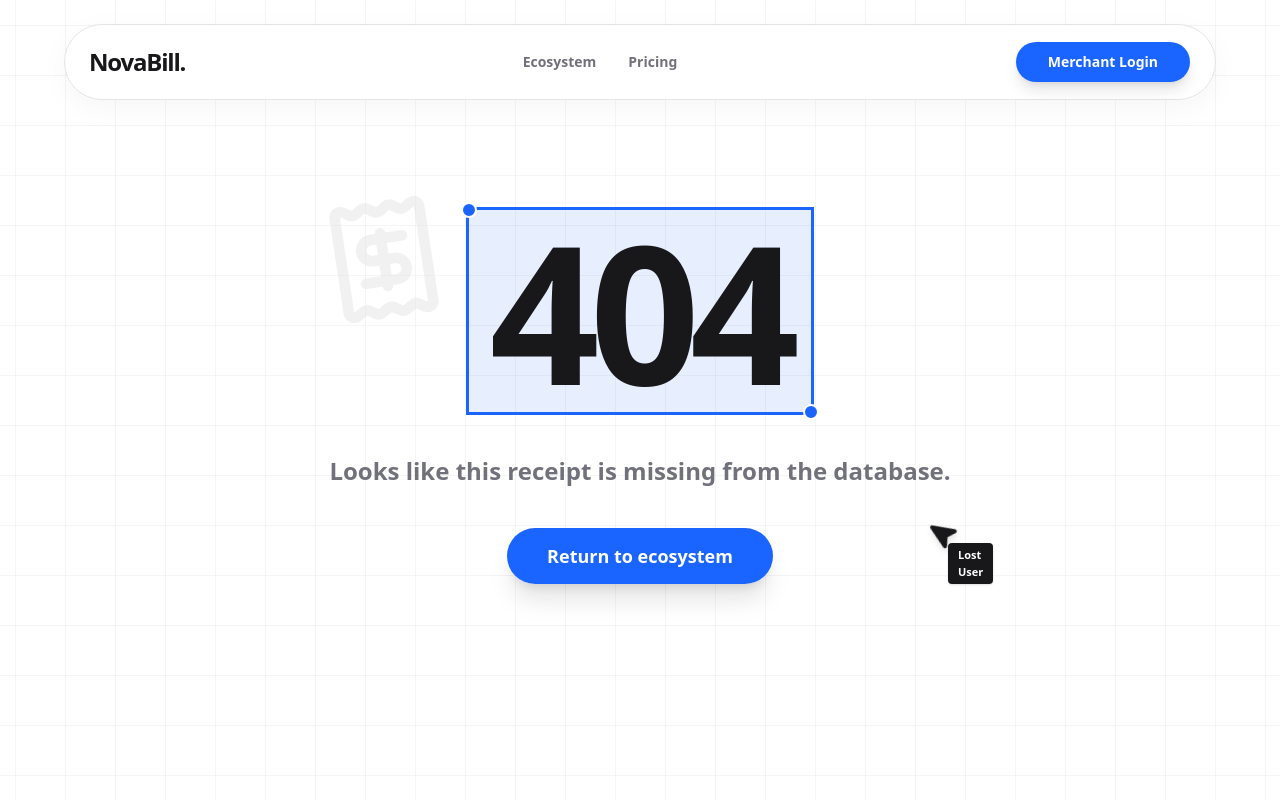
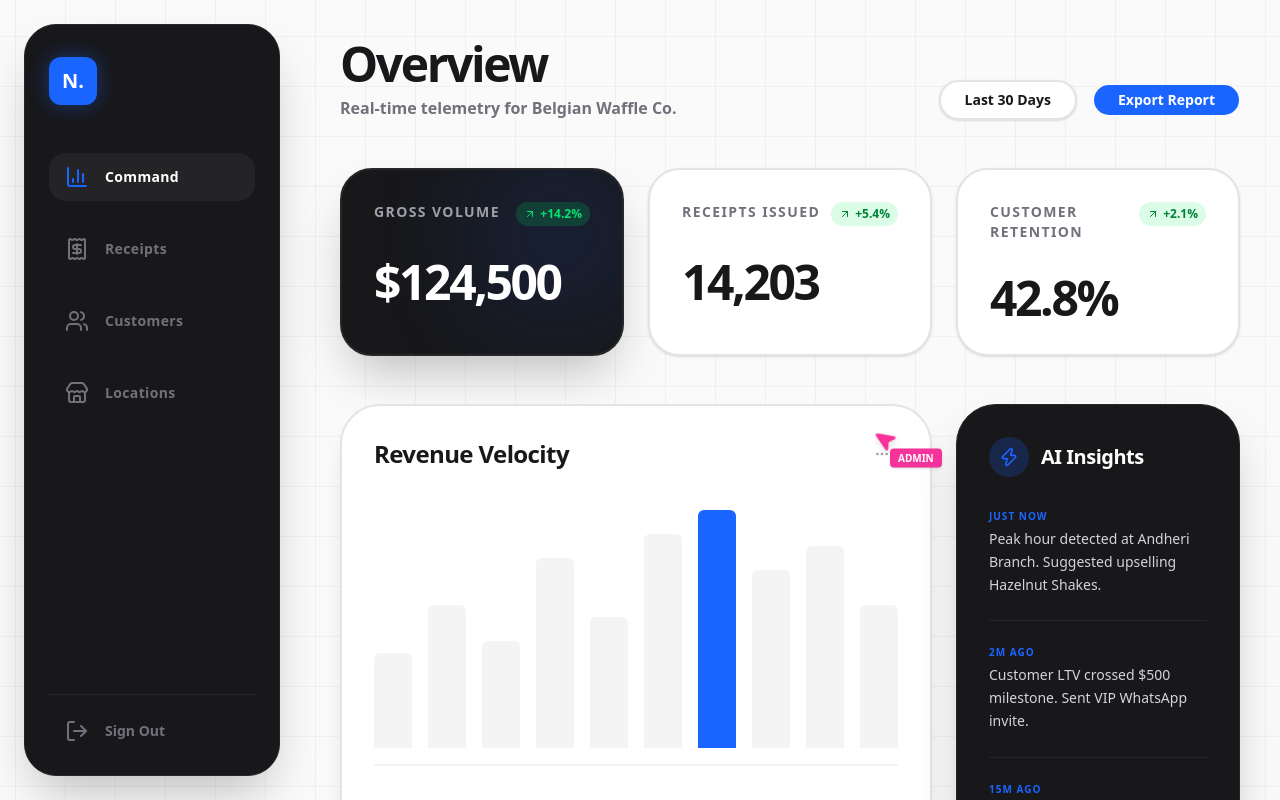
Before and after one commit to itznik/NovaBill, a Next.js app in the folder novabill/: page /admin in a window 1280 px wide. Before the commit this address had no page. Shown: the top 800 px of the page. Built offline with nearby package versions, Linux system fonts and the light colour scheme.

Commit message:
Create page.tsx

```diff
--- /dev/null
+++ b/novabill/src/app/admin/page.tsx
@@ -0,0 +1,108 @@
+'use client';
+
+import { motion } from 'framer-motion';
+import { ArrowUpRight, MousePointer2, Zap, MoreHorizontal } from 'lucide-react';
+import { Button } from '@/components/ui/button';
+
+export default function AdminDashboard() {
+  return (
+    <div className="max-w-6xl mx-auto pb-20">
+
+      {/* Header */}
+      <header className="flex justify-between items-end mb-12">
+        <div>
+          <h1 className="text-5xl font-extrabold tracking-tighter text-zinc-900 leading-none">
+            Overview
+          </h1>
+          <p className="text-zinc-500 font-bold mt-2">Real-time telemetry for Belgian Waffle Co.</p>
+        </div>
+        <div className="hidden md:flex items-center gap-4">
+          <div className="bg-white border-2 border-zinc-200 rounded-full px-6 py-2 text-sm font-bold text-zinc-900 shadow-sm">
+            Last 30 Days
+          </div>
+          <Button className="rounded-full bg-[#1a65ff] hover:bg-blue-700 text-white font-bold px-6 py-2">
+            Export Report
+          </Button>
+        </div>
+      </header>
+
+      {/* KPI Cards */}
+      <div className="grid grid-cols-1 md:grid-cols-3 gap-6 mb-12">
+        {[
+          { label: 'Gross Volume', value: '$124,500', trend: '+14.2%', active: true },
+          { label: 'Receipts Issued', value: '14,203', trend: '+5.4%' },
+          { label: 'Customer Retention', value: '42.8%', trend: '+2.1%' },
+        ].map((kpi, i) => (
+          <motion.div
+            key={i} initial={{ opacity: 0, y: 20 }} animate={{ opacity: 1, y: 0 }} transition={{ delay: i * 0.1 }}
+            className={`p-8 rounded-[2rem] border-2 relative overflow-hidden group ${kpi.active ? 'bg-zinc-900 border-zinc-800 text-white shadow-2xl' : 'bg-white border-zinc-200 shadow-sm hover:border-zinc-300'}`}
+          >
+            {kpi.active && <div className="absolute top-0 right-0 w-32 h-32 bg-[#1a65ff] opacity-20 blur-3xl"></div>}
+
+            <div className="flex justify-between items-start mb-8 relative z-10">
+              <div className={`text-sm font-bold uppercase tracking-widest ${kpi.active ? 'text-zinc-400' : 'text-zinc-500'}`}>{kpi.label}</div>
+              <div className={`flex items-center gap-1 text-xs font-bold px-2 py-1 rounded-full ${kpi.active ? 'bg-green-500/20 text-green-400' : 'bg-green-100 text-green-700'}`}>
+                <ArrowUpRight className="w-3 h-3" /> {kpi.trend}
+              </div>
+            </div>
+
+            <div className={`text-5xl font-extrabold tracking-tighter relative z-10 ${kpi.active ? 'text-white' : 'text-zinc-900'}`}>
+              {kpi.value}
+            </div>
+          </motion.div>
+        ))}
+      </div>
+
+      <div className="grid grid-cols-1 lg:grid-cols-3 gap-6">
+        {/* Main Chart (CSS Based) */}
+        <motion.div initial={{ opacity: 0, scale: 0.98 }} animate={{ opacity: 1, scale: 1 }} transition={{ delay: 0.3 }} className="lg:col-span-2 bg-white border-2 border-zinc-200 rounded-[2.5rem] p-8 shadow-xl relative">
+
+          {/* Floating UI Cursor indicating a live viewer */}
+          <motion.div animate={{ y: [0, -10, 0] }} transition={{ repeat: Infinity, duration: 4 }} className="absolute top-8 right-8 z-40 hidden md:block">
+            <MousePointer2 className="w-6 h-6 text-pink-500 fill-pink-500 -rotate-12 drop-shadow-md" />
+            <div className="bg-pink-500 text-white text-[10px] font-bold px-2 py-0.5 rounded-sm absolute top-5 left-4 shadow-sm uppercase">Admin</div>
+          </motion.div>
+
+          <div className="flex justify-between items-center mb-10">
+            <h3 className="text-2xl font-extrabold tracking-tight text-zinc-900">Revenue Velocity</h3>
+            <Button variant="ghost" size="icon" className="rounded-full"><MoreHorizontal className="w-5 h-5 text-zinc-400" /></Button>
+          </div>
+
+          <div className="h-64 flex items-end justify-between gap-2 md:gap-4 mt-8 border-b-2 border-zinc-100 pb-4">
+            {[40, 60, 45, 80, 55, 90, 100, 75, 85, 60].map((height, i) => (
+              <div key={i} className="w-full flex flex-col justify-end h-full group relative">
+                <div className="absolute -top-10 left-1/2 -translate-x-1/2 bg-zinc-900 text-white text-xs font-bold px-2 py-1 rounded opacity-0 group-hover:opacity-100 transition-opacity">
+                  ${(height * 120).toLocaleString()}
+                </div>
+                <div className={`w-full rounded-t-md transition-all duration-300 ${i === 6 ? 'bg-[#1a65ff]' : 'bg-zinc-100 group-hover:bg-blue-200'}`} style={{ height: `${height}%` }}></div>
+              </div>
+            ))}
+          </div>
+        </motion.div>
+
+        {/* Live Feed / AI Upsell Module */}
+        <motion.div initial={{ opacity: 0, scale: 0.98 }} animate={{ opacity: 1, scale: 1 }} transition={{ delay: 0.4 }} className="bg-zinc-900 border border-zinc-800 rounded-[2.5rem] p-8 text-white shadow-2xl relative overflow-hidden">
+          <div className="flex items-center gap-3 mb-8 relative z-10">
+            <div className="w-10 h-10 bg-[#1a65ff]/20 rounded-full flex items-center justify-center">
+              <Zap className="w-5 h-5 text-[#1a65ff]" />
+            </div>
+            <h3 className="text-xl font-extrabold tracking-tight">AI Insights</h3>
+          </div>
+
+          <div className="space-y-6 relative z-10">
+            {[
+              { time: 'Just now', msg: 'Peak hour detected at Andheri Branch. Suggested upselling Hazelnut Shakes.' },
+              { time: '2m ago', msg: 'Customer LTV crossed $500 milestone. Sent VIP WhatsApp invite.' },
+              { time: '15m ago', msg: 'Inventory mismatch warning: Waffle Batter running 12% above projected usage.' },
+            ].map((insight, i) => (
+              <div key={i} className="pb-6 border-b border-zinc-800 last:border-0 last:pb-0">
+                <div className="text-[10px] font-bold text-[#1a65ff] uppercase tracking-widest mb-1">{insight.time}</div>
+                <div className="text-sm font-medium text-zinc-300 leading-relaxed">{insight.msg}</div>
+              </div>
+            ))}
+          </div>
+        </motion.div>
+      </div>
+    </div>
+  );
+}
```
